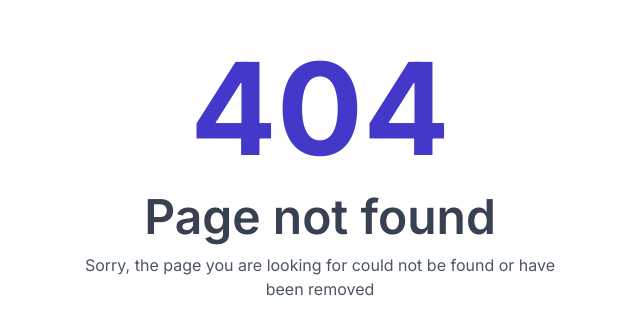
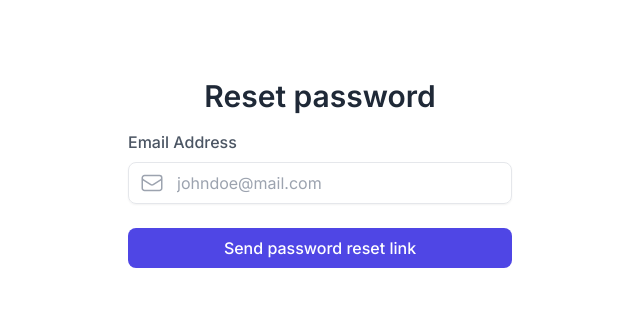
Before and after one commit to Daniel-16/healthcare-ai, a Next.js app: page /passwordResetEmail in a window 1280 px wide. Before the commit this address had no page. Shown: the part 227-562 px from the top of the page, without its empty margins (320-960 px from the left). Built offline with nearby package versions, Linux system fonts and the light colour scheme; no server answers.

Commit message:
feat: email password reset link

```diff
--- /dev/null
+++ b/app/passwordResetEmail/page.tsx
@@ -0,0 +1,67 @@
+"use client";
+import { passwordReset } from "@/utils/auth";
+import { ChangeEvent, useState } from "react";
+
+const ResetEmail = () => {
+  const [email, setEmail] = useState("");
+  return (
+    <main className="w-full h-screen flex flex-col items-center justify-center px-4">
+      <div className="max-w-sm w-full text-gray-600">
+        <div className="text-center mb-4">
+          <h2 className="text-3xl text-gray-800 font-semibold">
+            Reset password
+          </h2>
+        </div>
+        <form
+          className="mt-3 space-y-6"
+          onSubmit={(e) => {
+            e.preventDefault();
+            console.log(email);
+            passwordReset(email);
+            setEmail("");
+          }}
+        >
+          <div>
+            <label className="font-medium">Email Address</label>
+            <div className="relative mt-2">
+              <span className="text-gray-400 active:text-gray-600 cursor-pointer">
+                <svg
+                  className="w-6 h-6 text-gray-400 absolute left-3 inset-y-0 my-auto"
+                  xmlns="http://www.w3.org/2000/svg"
+                  fill="none"
+                  viewBox="0 0 24 24"
+                  strokeWidth={1.5}
+                  stroke="currentColor"
+                >
+                  <path
+                    strokeLinecap="round"
+                    strokeLinejoin="round"
+                    d="M21.75 6.75v10.5a2.25 2.25 0 01-2.25 2.25h-15a2.25 2.25 0 01-2.25-2.25V6.75m19.5 0A2.25 2.25 0 0019.5 4.5h-15a2.25 2.25 0 00-2.25 2.25m19.5 0v.243a2.25 2.25 0 01-1.07 1.916l-7.5 4.615a2.25 2.25 0 01-2.36 0L3.32 8.91a2.25 2.25 0 01-1.07-1.916V6.75"
+                  />
+                </svg>
+              </span>
+              <input
+                type="email"
+                onChange={(e: ChangeEvent<HTMLInputElement>) =>
+                  setEmail(e.target.value)
+                }
+                value={email}
+                className="w-full pl-12 pr-3 py-2 text-gray-500 bg-transparent outline-none border focus:border-indigo-600 shadow-sm rounded-lg"
+                required
+                placeholder="johndoe@mail.com"
+              />
+            </div>
+          </div>
+          <button
+            type="submit"
+            className="w-full px-4 py-2 text-white font-medium bg-indigo-600 hover:bg-indigo-500 active:bg-indigo-600 rounded-lg duration-150"
+          >
+            Send password reset link
+          </button>
+        </form>
+      </div>
+    </main>
+  );
+};
+
+export default ResetEmail;
```
